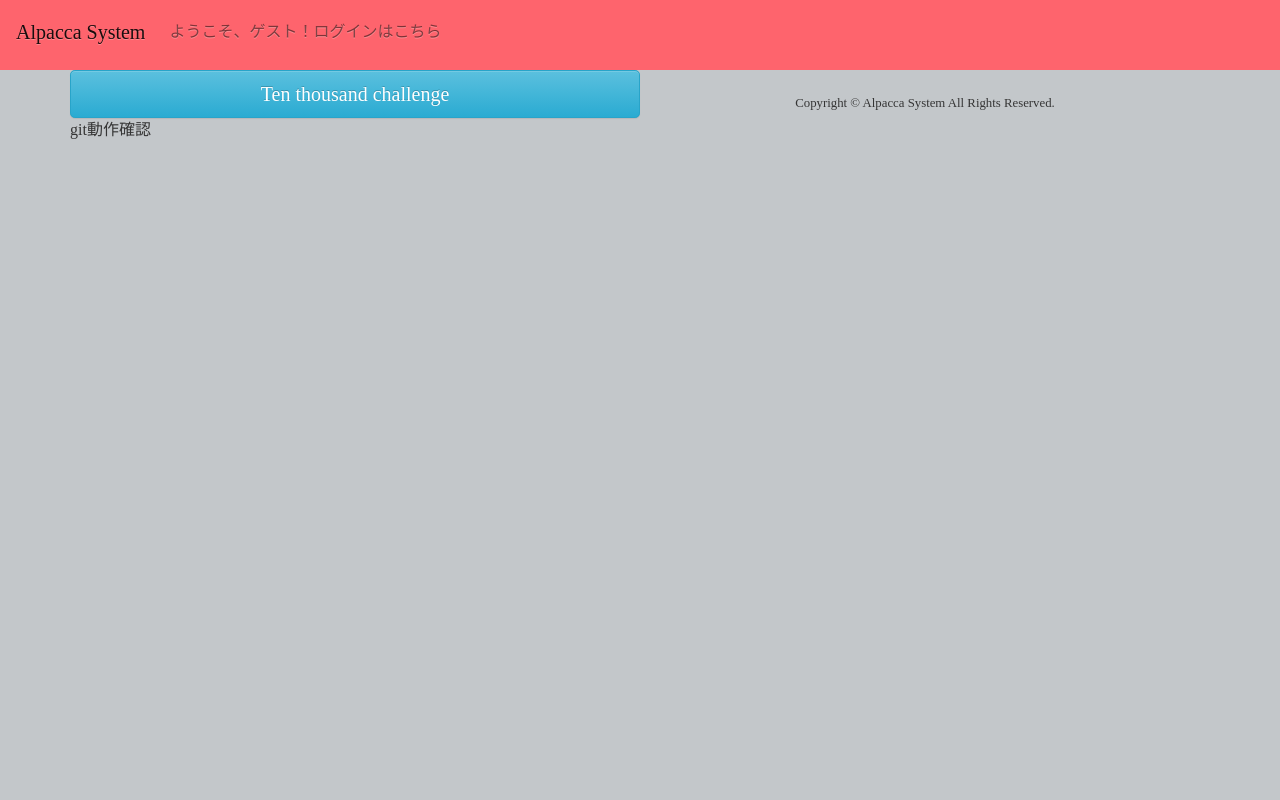
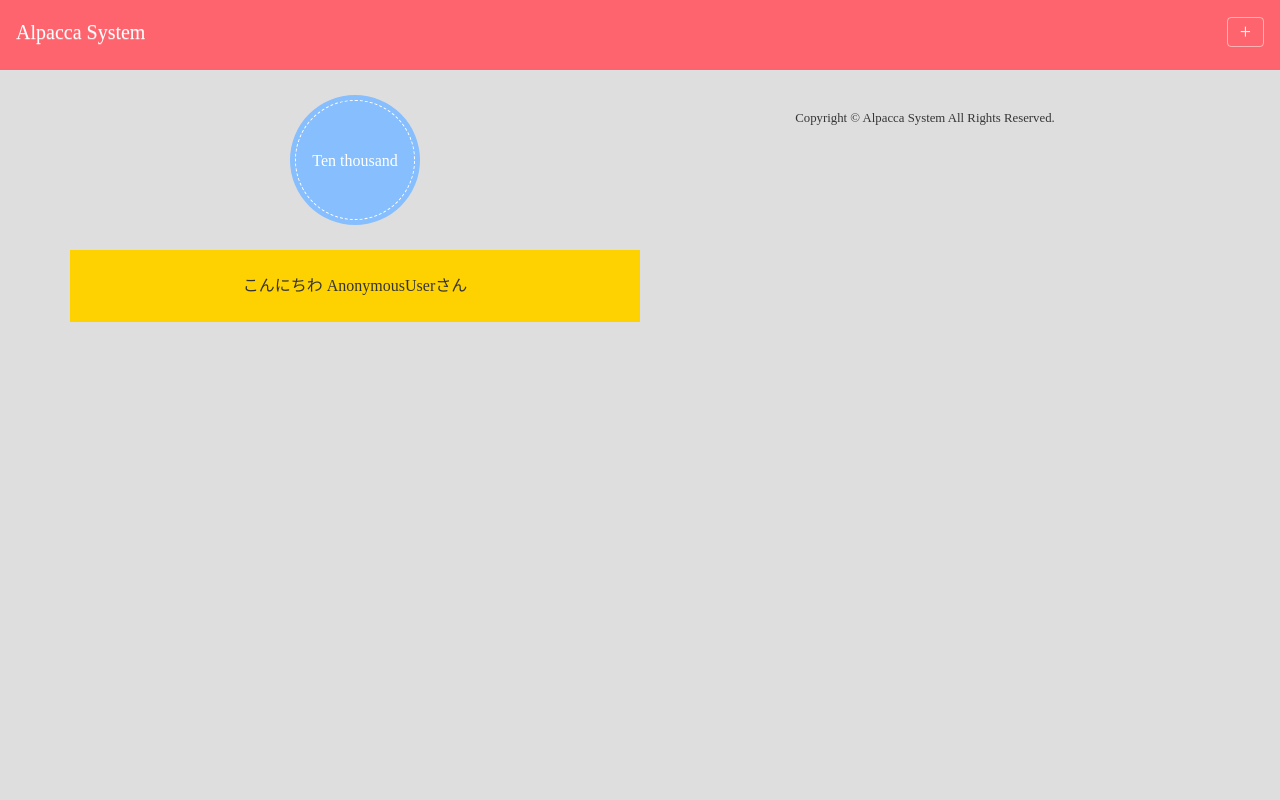
Before and after one commit to studio25325/alpacca, a Django app: page / in a window 1280 px wide. Run offline with Django 3.2, Linux system fonts and the light colour scheme; some libraries are stand-ins or nearby versions; some web fonts are replaced.

Commit message:
ナビ色変更

```diff
--- a/register/static/css/register.css
+++ b/register/static/css/register.css
@@ -1,6 +1,6 @@
 body {
     font-family: 'Noto Serif JP', serif;
-    background-color: #C3C7CA;
+    background-color: #dedede;
     color: #353535;
 }
 
@@ -61,24 +61,9 @@ h2 {
     color: #000000;
 }
 
-.main_box {
-    background-color: #fed100;
-    width: 100%;
-    color: #353535;
-    line-height: 200%;
-    font-size: 16pt;
-    padding: 20px 20px 20px 20px;
-}
 
-.main_box2 {
-    background-color: #535d5d;
-    width: 100%;
-    font-size: 22pt;
-    font-weight: 600;
-    color: #FFFFFF;
-    text-align: center;
-    padding: 10px 10px 10px 10px;
-}
+
+
 
 .main_box2 a {
     color: #FFFFFF;
@@ -149,7 +134,78 @@ div:nth-child(2n) > .mid_box {
     background-color: #FFFFFF;
 }
 
+/*　トップページデザイン　*/
 
+.btn-circle-stitch {
+  display: inline-block;
+  text-decoration: none;
+  background: #87befd;
+  color: #FFF;
+  width: 120px;
+  height: 120px;
+  line-height: 120px;
+  border-radius: 50%;
+  text-align: center;
+  overflow: hidden;
+  box-shadow: 0px 0px 0px 5px #87befd;
+  border: dashed 1px #FFF;
+  transition: .4s;
+}
+
+.btn-circle-stitch:hover {
+  background: #668ad8;
+  text-decoration: none;
+  box-shadow: 0px 0px 0px 5px #668ad8;
+}
+
+.gt_box1 {
+    background-color: #dedede;
+    margin: 0px 0px 0px 0px;
+    padding: 30px 0px 30px 0px;
+    text-align: center;
+}
+
+.main_box {
+    background-color: #fed100;
+    width: 100%;
+    color: #353535;
+    line-height: 200%;
+    font-size: 12pt;
+    text-align: center;
+    padding: 20px 20px 20px 20px;
+}
+
+.navbar a {
+  color: #ffffff  !important;
+}
+
+.navbar li {
+  color: #ffffff  !important;
+}
+
+.navbar-toggler {
+  border-color: rgba(255,255,255,0.5);
+  color: #ffffff  !important;
+}
+
+.sub_box {
+    width: 100%;
+    color: #353535;
+    line-height: 200%;
+    font-size: 12pt;
+    text-align: center;
+    padding: 0px 20px 0px 20px;
+}
+
+.main_box2 {
+    background-color: #535d5d;
+    width: 100%;
+    font-size: 22pt;
+    font-weight: 600;
+    color: #FFFFFF;
+    text-align: center;
+    padding: 10px 10px 10px 10px;
+}
 
 a {
     color: #3e5159;
--- a/register/templates/register/base.html
+++ b/register/templates/register/base.html
@@ -23,10 +23,10 @@
 
       <!-- ナビバー -->
       <div class="page-header">
-      <nav class="navbar navbar-expand-lg navbar-light">
+      <nav class="navbar">
         <a class="navbar-brand" href="{% url 'register:top' %}">Alpacca System</a>
         <button class="navbar-toggler" type="button" data-toggle="collapse" data-target="#navbarSupportedContent" aria-controls="navbarSupportedContent" aria-expanded="false" aria-label="Toggle navigation">
-          <span class="navbar-toggler-icon"></span>
+          +
         </button>
 
         <div class="collapse navbar-collapse" id="navbarSupportedContent">
--- a/register/templates/register/top.html
+++ b/register/templates/register/top.html
@@ -26,20 +26,22 @@
     <div class="col-md-6">
         <div  class="gt_box1">
             <div id="incomplete" style="display:none">
-                <a class="btn btn-info btn-lg btn-block" href="/challenge" role="button">Ten thousand challenge</a>
+                <a class="btn-circle-stitch" href="/challenge" role="button">Ten thousand challenge</a>
             </div>
             <div id="completion" style="display:none">
-                <a class="btn btn-info btn-lg btn-block" href="/challenge" role="button">Ten thousand challenge</a>
+                <a class="btn-circle-stitch" href="/challenge" role="button">Ten thousand challenge</a>
             </div>
             <!--
             <a class="btn btn-info btn-lg btn-block" href="https://grooow.net/" role="button">ブログ</a>
             -->
-            <p>git動作確認</p>
+        </div>
+        <div  class="main_box">
+            <p>こんにちわ {{ foo_user }}さん</p>
         </div>
     </div>
 
     <div class="col-md-6">
-        <div  class="gt_box1">
+        <div  class="sub_box">
             <br />
 
             <div style="text-align:center; font-size:80%; ">Copyright © Alpacca System All Rights Reserved.　</div>
--- a/register/views.py
+++ b/register/views.py
@@ -30,7 +30,8 @@ class Top(generic.TemplateView):
     def get_context_data(self, **kwargs):
         context = super().get_context_data(**kwargs)
         #ログインユーザーのID表示
-        #context["foo"] = self.request.user.id
+        context["foo"] = self.request.user.id
+        context["foo_user"] = self.request.user
         if self.request.user.id == None:
             context["foo"] = 0
         else:
```
